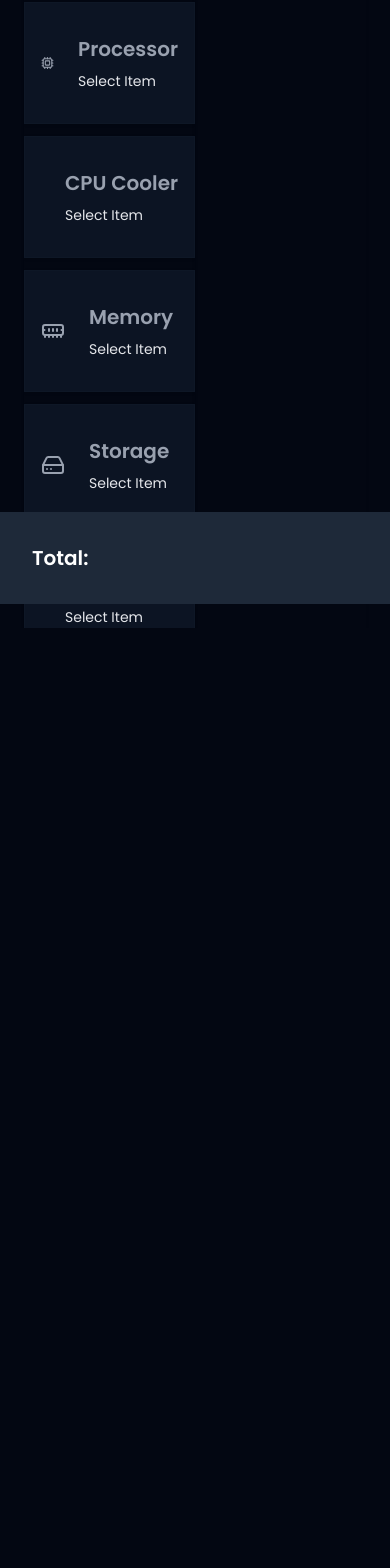
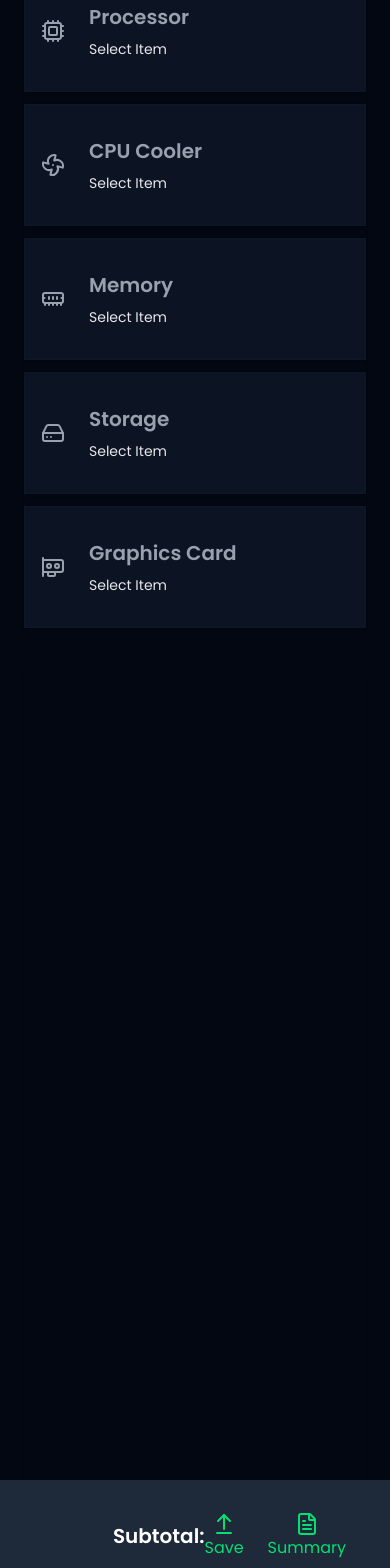
Before and after one commit to kier2/pcbuilder, a Vue app: page / in a window 390 px wide. Shown: the part 240-1808 px from the top of the page. Before the commit the page ends 868 px from the top, so only its background shows below. Built offline with nearby package versions, Linux system fonts and the light colour scheme.

Commit message:
refactor: mobile responsive and added bottom content

```diff
--- a/index.html
+++ b/index.html
@@ -6,7 +6,7 @@
     <meta name="viewport" content="width=device-width, initial-scale=1.0">
     <title>Vite App</title>
   </head>
-  <body class="bg-[#030712] overflow-hidden">
+  <body class="bg-[#030712] md:overflow-hidden">
     <div id="app"></div>
     <script type="module" src="/src/main.js"></script>
   </body>
--- a/src/components/BottomContent.vue
+++ b/src/components/BottomContent.vue
@@ -1,12 +1,30 @@
 <script setup>
-
+  import { ArrowUpFromLine, FileText } from 'lucide-vue-next';
 </script>
 
 <template>
   <footer class="bg-gray-800 p-8 w-full absolute bottom-0 text-white">
-    <div>
-      <div>
-        <h2 class="text-xl font-semibold">Total: </h2>
+    <div class="flex items-center justify-between gap-3 mx-auto px-3">
+      <div class="flex-1">
+      </div>
+      <div class="flex-1 flex justify-between items-center">
+        <div class="">
+          <h2 class="text-xl font-semibold">Subtotal: </h2>
+        </div>
+        <div class="flex justify-between items-center gap-6">
+          <button
+           class="text-center text-green-400 hover:text-gray-400 cursor-pointer outline-0"
+           type="button">
+           <ArrowUpFromLine class="size-6 mx-auto"/>
+            Save
+          </button>
+          <button
+           class="text-center text-green-400 hover:text-gray-400 cursor-pointer outline-0"
+           type="button">
+            <FileText class="size-6 mx-auto" />
+            Summary
+          </button>
+        </div>
       </div>
     </div>
   </footer>
--- a/src/components/ComputerParts.vue
+++ b/src/components/ComputerParts.vue
@@ -73,7 +73,7 @@
 
 <template>
   <div class="h-screen overflow-y-auto overflow-x-hidden shadow sm:rounded-md w-full  md:h-screen md:sticky md:top-0 custom-scrollbar">
-    <div class="pl-10 pr-3 py-2">
+    <div class="md:pl-10 pr-3 py-2">
       <div class="flex items-center justify-between mb-5">
         <div>
           <h2 class="text-white capitalize text-2xl font-semibold">
@@ -128,12 +128,12 @@
               </button>
             </div> -->
             <div class="p-8 space-y-6">
-              <div class="flex">
+              <div class="flex md:flex-row flex-col md:gap-3 gap-y-6">
                 <div class="flex-1">
                   <p>{{ part.name }}</p>
                 </div>
                 <div>
-                  <h4 class="flex items-center gap-1">
+                  <h4 class="flex items-center gap-1 justify-end">
                     <span v-if="toggleCurrency">
                       <DollarSign class="text-gray-400 size-4" />
                     </span>
--- a/src/views/HomeView.vue
+++ b/src/views/HomeView.vue
@@ -29,8 +29,8 @@ const handleRemoveComponent = (slug) => {
 </script>
 
 <template>
-  <main class="relative w-screen h-screen">
-    <div class="flex w-full h-full p-6">
+  <main class="relative md:w-screen md:h-screen">
+    <div class="flex w-full h-full p-6 md:flex-row flex-col gap-y-12">
       <PcComponents
         @update-component-selection="selectedComponent"
         @remove-component="handleRemoveComponent"
```
